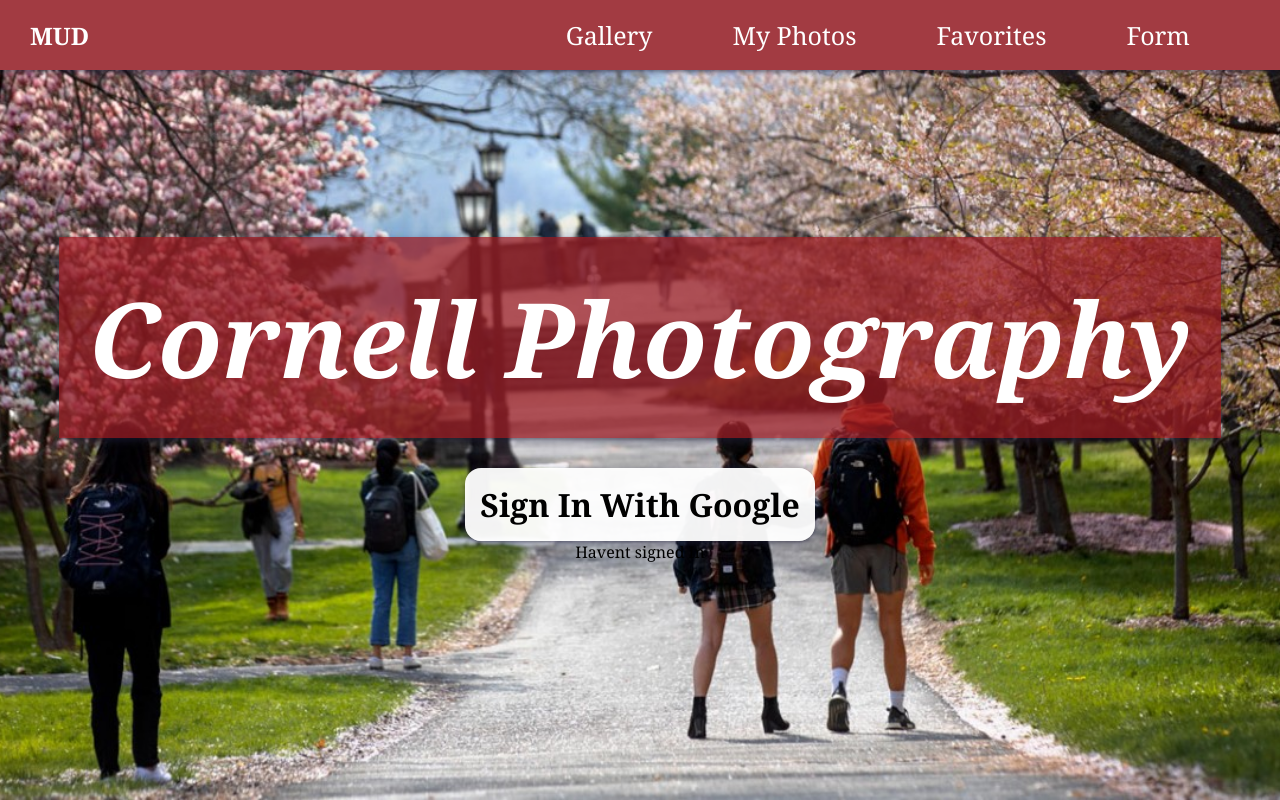
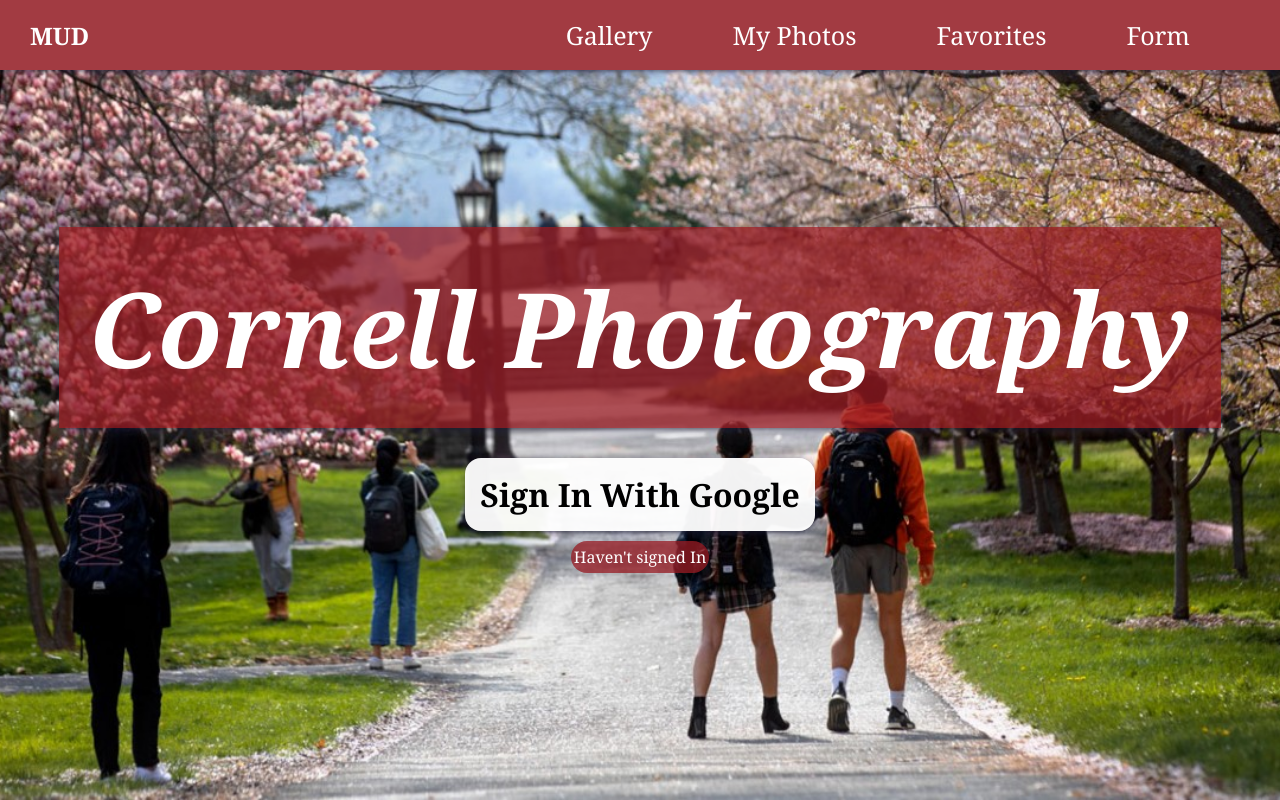
Before and after one commit to maitesadeh/trends-groupproject, a Next.js app in the folder finalproject/: page / in a window 1280 px wide. Built offline with nearby package versions, Linux system fonts and the light colour scheme; no server answers; the database is empty.

Commit message:
welcome message css

```diff
--- a/finalproject/pages/index.tsx
+++ b/finalproject/pages/index.tsx
@@ -100,7 +100,7 @@
         <div>
           <h1>Cornell Photography</h1>
           <Button name="Sign In With Google" onClick={signInWithGoogle} />
-          {isSignedIn ? <p>Hello {user.username}</p> : <p>Havent signed In</p>}
+          {isSignedIn ? <p>Hello {user.username}</p> : <p>Haven't signed In</p>}
           {/* <Button name="Sign Out" onClick={signOutFromApp} /> */}
         </div>
       </div>
--- a/finalproject/styles/Home.module.css
+++ b/finalproject/styles/Home.module.css
@@ -15,12 +15,21 @@
   font-size: 6.5rem;
   font-style: italic;
   color: white;
-  /* background: rgba(189, 110, 115, 0.75); */
   background: #981b23bf;
   padding: 30px;
-  /* border-radius: 30px; */
   box-shadow: rgba(50, 50, 93, 0.5) 0px 2px 9px -1px,
     rgba(0, 0, 0, 0.3) 0px 3px 3px -1px;
+}
+
+.home p {
+  background-color: #981b23bf;
+  color: white;
+  margin-left: 32em;
+  margin-right: 32em;
+  margin-top: 10px;
+  padding-top: 5px;
+  padding-bottom: 5px;
+  border-radius: 2em;
 }
 
 @media screen and (max-width: 600px) {
```
